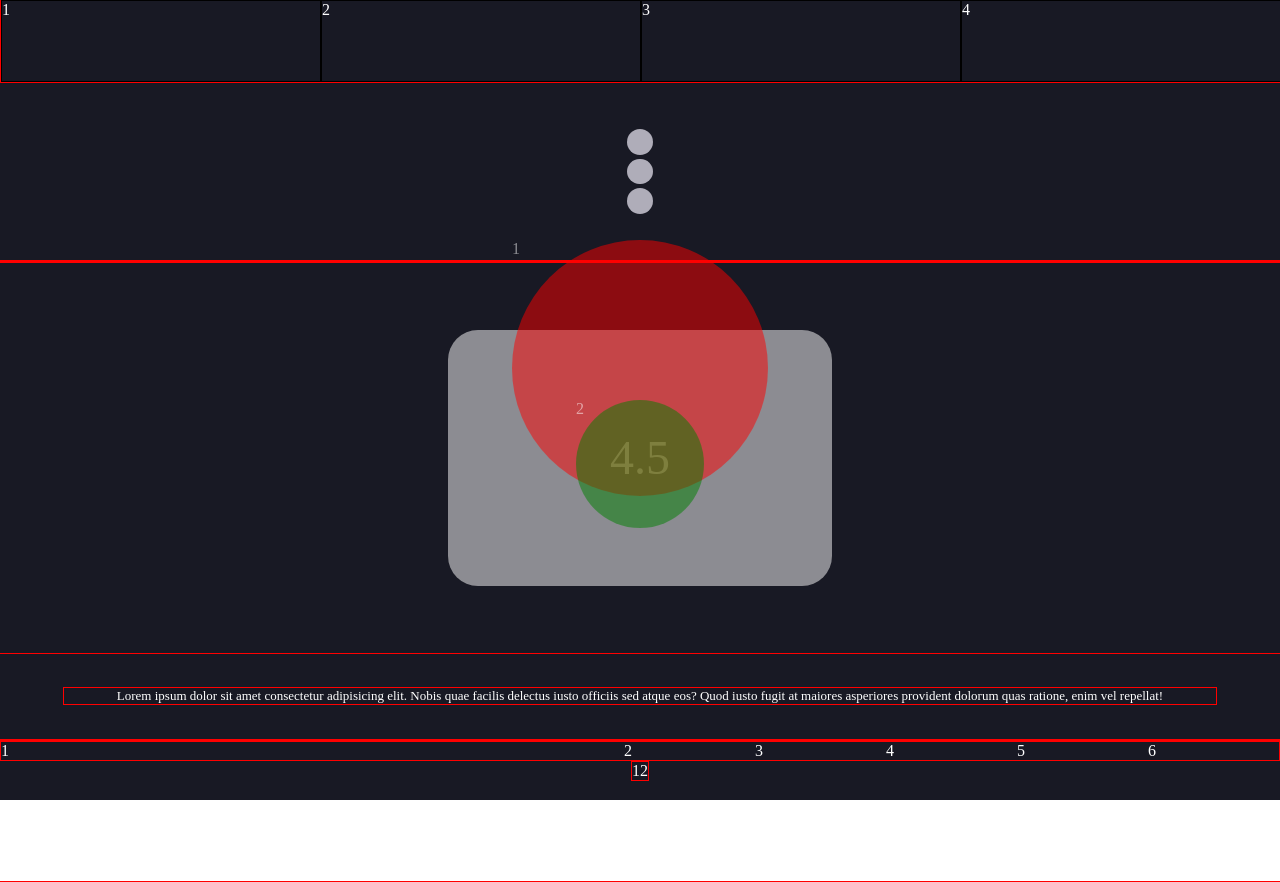
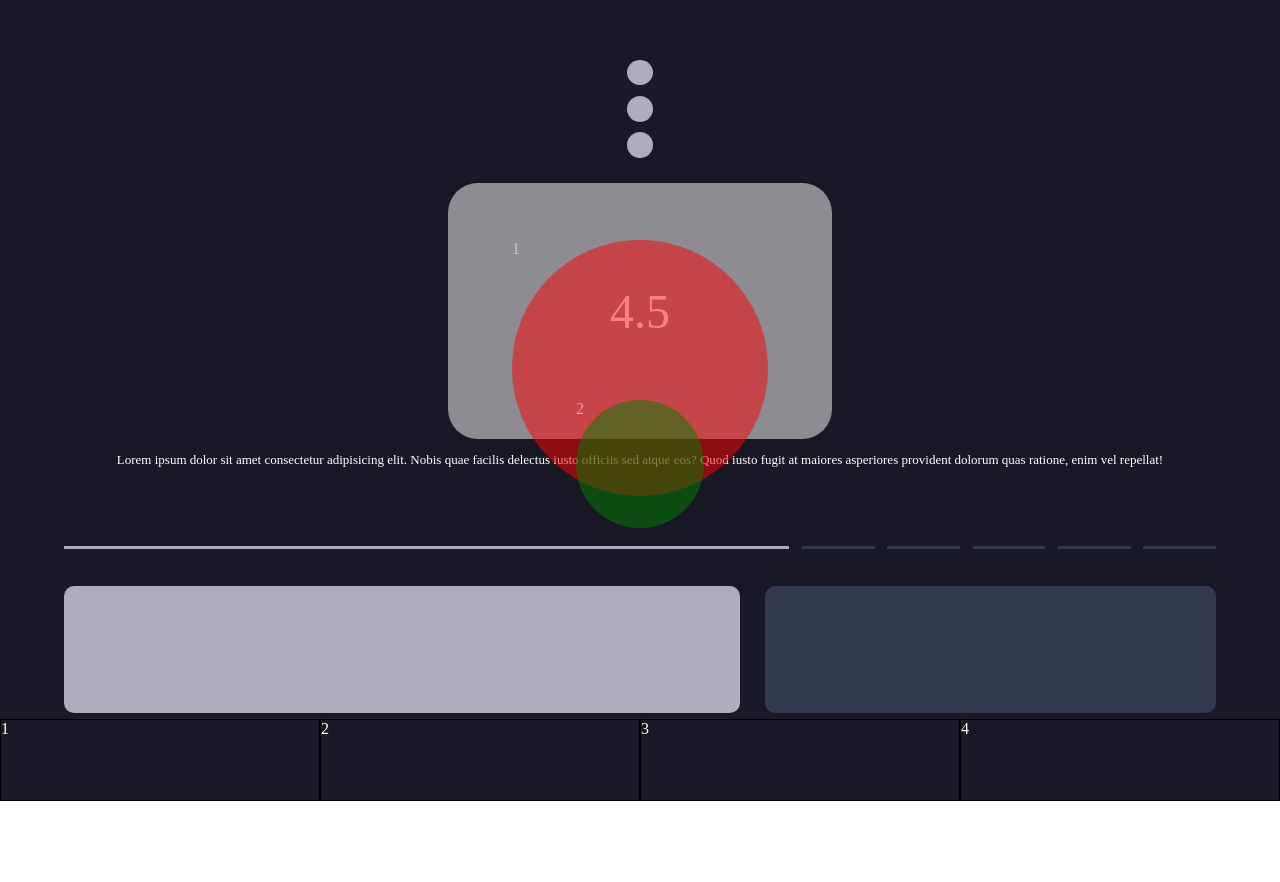
Before and after one commit to e-jieun/0415-layout-training, a plain HTML site: page index.html in a window 1280 px wide. After the commit the page ends 801 px from the top, so only its background shows below. Drawn offline with Linux system fonts and the light colour scheme.

Commit message:
second craft

```diff
--- a/css/style.scss
+++ b/css/style.scss
@@ -7,33 +7,14 @@
     @extend %inherit;
     background-color: $color-dg;
     color: #fff;
-    // con1 - menu
+
+    // con2 - main con
     &>div:nth-child(1){
-      @include width-height($per100, 10%);
-      border: $border-red;
-      position: sticky;
-      nav{
-        @include width-height($per100, $per100);
-        ul{
-          @include width-height($per100, $per100);
-          @include flex-align-justify(center, space-around);
-          list-style-type: none;
-          li{
-            height: inherit;
-            flex-grow: 1;
-            border: $border-bk;
-          }
-        }
-      }
-    }
-    // con2 - main con
-    &>div:nth-child(2){
       @extend %inherit;
       @extend %flex-center-center;
       @extend %flex-column;
       &>div{
         width: inherit;
-        border: $border-red;
         flex-grow: 1;
       }
       &>div:nth-child(1){
@@ -58,7 +39,6 @@
         &>div:nth-child(1){
           width: inherit;
           flex-grow: 2;
-          border: $border-red;
           @extend %flex-center-center;
           @extend %flex-column;
           &>div:nth-child(1){
@@ -74,6 +54,7 @@
             background-color: rgba($color: #fff, $alpha: .5);
             backdrop-filter: blur(.5);
             @extend %flex-center-center;
+            position: absolute;
             &>div{
               color: #fff;
               opacity: 1;
@@ -104,7 +85,6 @@
           flex-grow: 1;
           @extend %flex-center-center;
           &>div{
-            border: $border-red;
             @include width-height(90%, inherit);
             text-align: center;
             font-size: small;
@@ -117,26 +97,59 @@
         @extend %flex-column;
         &>div:nth-child(1){
           @include width-height($per100, inherit);
+          @extend %flex-center-center;
           &>ul{
+            @include width-height(90%, 5vw);
             @extend %flex-center-center;
-            border: $border-red;
             list-style-type: none;
+            column-gap: 1vw;
             &>li{
               flex-grow: 1;
+              height: 3px;
+              background-color: $color-na;
             }
             &>li:nth-child(1){
-              flex-grow: 5;
+              flex-grow: 10;
+              background-color: $color-lg;
             }
           }
         }
         &>div:nth-child(2){
-          border: $border-red;
+          @include width-height(90%, $per100);
           @extend %flex-center-center;
           list-style-type: none;
+          column-gap: 2vw;
+          &>div:nth-child(1){
+            height: 90%;
+            flex-grow: 1.5;
+            background-color: $color-lg;
+            border-radius: 10px;
+          }
+          &>div:nth-child(2){
+            height: 90%;
+            flex-grow: 1;
+            border-radius: 10px;
+            background-color: $color-na;
 
+          }
         }
       }
+      nav{
+        @include width-height($per100, 10%);
+      position: sticky;
+      bottom: 0;
 
+        ul{
+          @include width-height($per100, $per100);
+          @include flex-align-justify(center, space-around);
+          list-style-type: none;
+          li{
+            height: inherit;
+            flex-grow: 1;
+            border: $border-bk;
+          }
+        }
+      }
     }
   }
 }
--- a/index.html
+++ b/index.html
@@ -1,5 +1,6 @@
 <!DOCTYPE html>
 <html lang="en">
+
 <head>
   <meta charset="UTF-8">
   <meta http-equiv="X-UA-Compatible" content="IE=edge">
@@ -7,20 +8,11 @@
   <link rel="stylesheet" href="./css/style.css">
   <title>Document</title>
 </head>
+
 <body>
   <div id="root">
     <div id="con">
-      <!-- con1 -->
-      <div>
-        <nav>
-          <ul>
-            <li>1</li>
-            <li>2</li>
-            <li>3</li>
-            <li>4</li>
-          </ul>
-        </nav>
-      </div>
+
       <!-- con2 -->
       <div>
         <!-- dot con -->
@@ -49,7 +41,8 @@
           </div>
           <!-- text con -->
           <div>
-            <div>Lorem ipsum dolor sit amet consectetur adipisicing elit. Nobis quae facilis delectus iusto officiis sed atque eos? Quod iusto fugit at maiores asperiores provident dolorum quas ratione, enim vel repellat!</div>
+            <div>Lorem ipsum dolor sit amet consectetur adipisicing elit. Nobis quae facilis delectus iusto officiis sed
+              atque eos? Quod iusto fugit at maiores asperiores provident dolorum quas ratione, enim vel repellat!</div>
           </div>
         </div>
         <!-- card n line con -->
@@ -58,23 +51,33 @@
           <div>
             <ul>
               <!-- flex-grow: 5; item -->
-              <li>1</li>
+              <li></li>
               <!-- flex-grow: 1; item -->
-              <li>2</li>
-              <li>3</li>
-              <li>4</li>
-              <li>5</li>
-              <li>6</li>
+              <li></li>
+              <li></li>
+              <li></li>
+              <li></li>
+              <li></li>
             </ul>
           </div>
           <!-- card con -->
           <div>
-            <div>1</div>
-            <div>2</div>
+            <div></div>
+            <div></div>
           </div>
         </div>
+        <!-- con1 -->
+        <nav>
+          <ul>
+            <li>1</li>
+            <li>2</li>
+            <li>3</li>
+            <li>4</li>
+          </ul>
+        </nav>
       </div>
     </div>
   </div>
 </body>
+
 </html>
```
Also changed, not shown: css/style.css, 1 other file.
